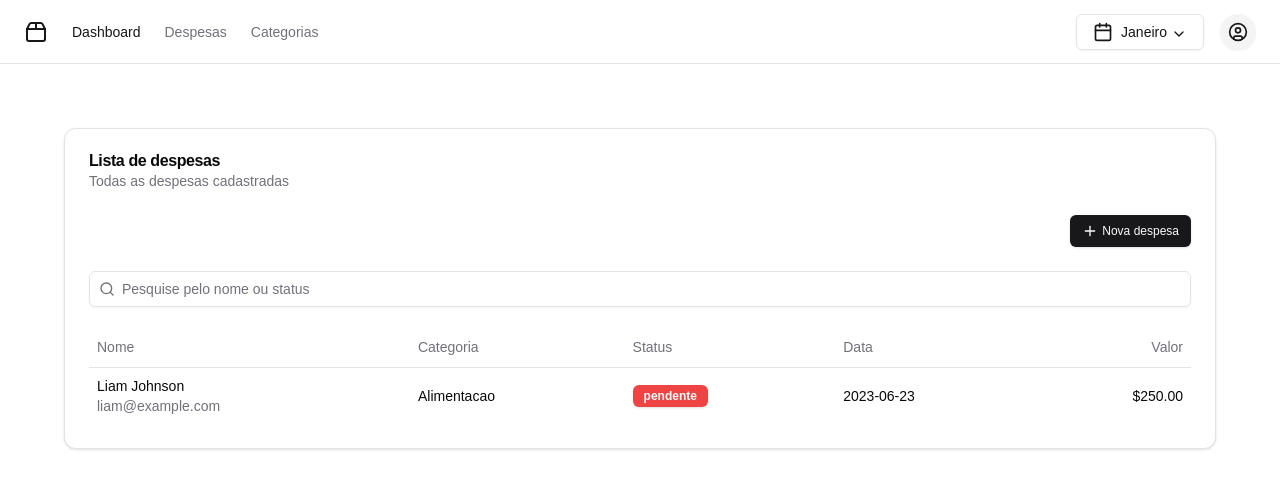
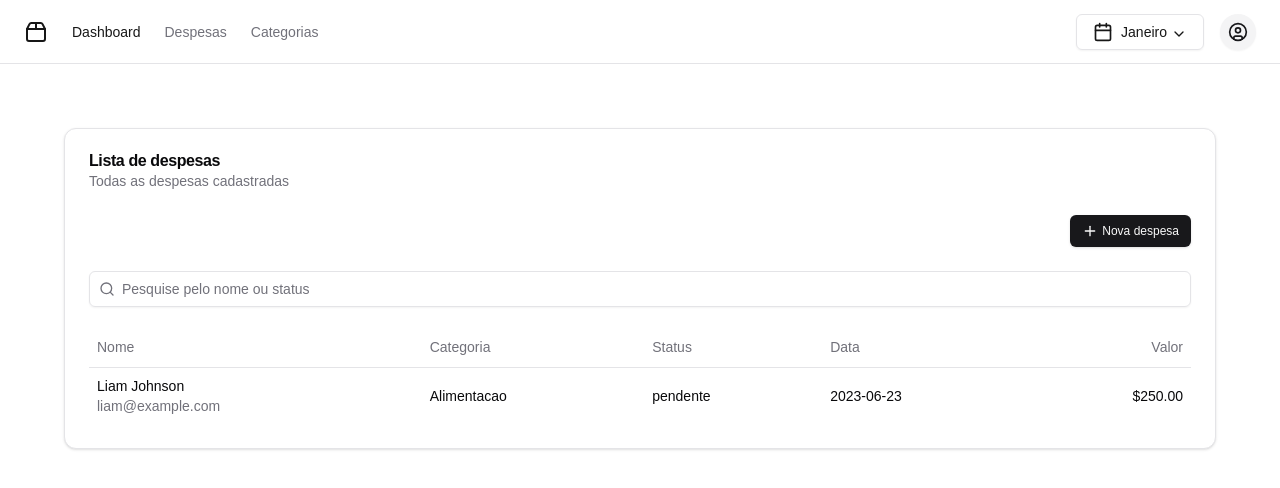
Before and after one commit to ldevfarias/mebudget, a Next.js app: page /dashboard/expenses in a window 1280 px wide. Shown: the top 488 px of the page. Built offline with nearby package versions, Linux system fonts and the light colour scheme.

Commit message:
refactor: :recycle: refactor files

```diff
--- a/app/dashboard/expenses/page.tsx
+++ b/app/dashboard/expenses/page.tsx
@@ -1,4 +1,3 @@
-import { Badge } from "@/components/ui/badge";
 import { Button } from "@/components/ui/button";
 import {
 	Card,
@@ -119,11 +118,7 @@ export default function Page() {
 								<TableCell className="hidden md:table-cell">
 									Alimentacao
 								</TableCell>
-								<TableCell className="hidden md:table-cell">
-									<Badge className="text-xs" variant="destructive">
-										pendente
-									</Badge>
-								</TableCell>
+								<TableCell className="hidden md:table-cell">pendente</TableCell>
 								<TableCell className="hidden md:table-cell">
 									2023-06-23
 								</TableCell>
--- a/components/ui/badge.tsx
+++ /dev/null
@@ -1,39 +0,0 @@
-import { type VariantProps, cva } from "class-variance-authority";
-import type * as React from "react";
-
-import { cn } from "@/lib/utils";
-
-const badgeVariants = cva(
-	"inline-flex items-center rounded-md border px-2.5 py-0.5 text-xs font-semibold transition-colors focus:outline-none focus:ring-2 focus:ring-ring focus:ring-offset-2",
-	{
-		variants: {
-			variant: {
-				default:
-					"border-transparent bg-primary text-primary-foreground shadow hover:bg-primary/80",
-				secondary:
-					"border-transparent bg-secondary text-secondary-foreground hover:bg-secondary/80",
-				destructive:
-					"border-transparent bg-destructive text-destructive-foreground shadow hover:bg-destructive/80",
-				outline: "text-foreground",
-			},
-		},
-		defaultVariants: {
-			variant: "default",
-		},
-	},
-);
-
-export interface BadgeProps
-	extends React.HTMLAttributes<HTMLDivElement>,
-		VariantProps<typeof badgeVariants> {}
-
-function Badge({ className, variant, ...props }: BadgeProps) {
-	return (
-		<div
-			className={cn(badgeVariants({ variant }), className ? className : "")}
-			{...props}
-		/>
-	);
-}
-
-export { Badge, badgeVariants };
```
